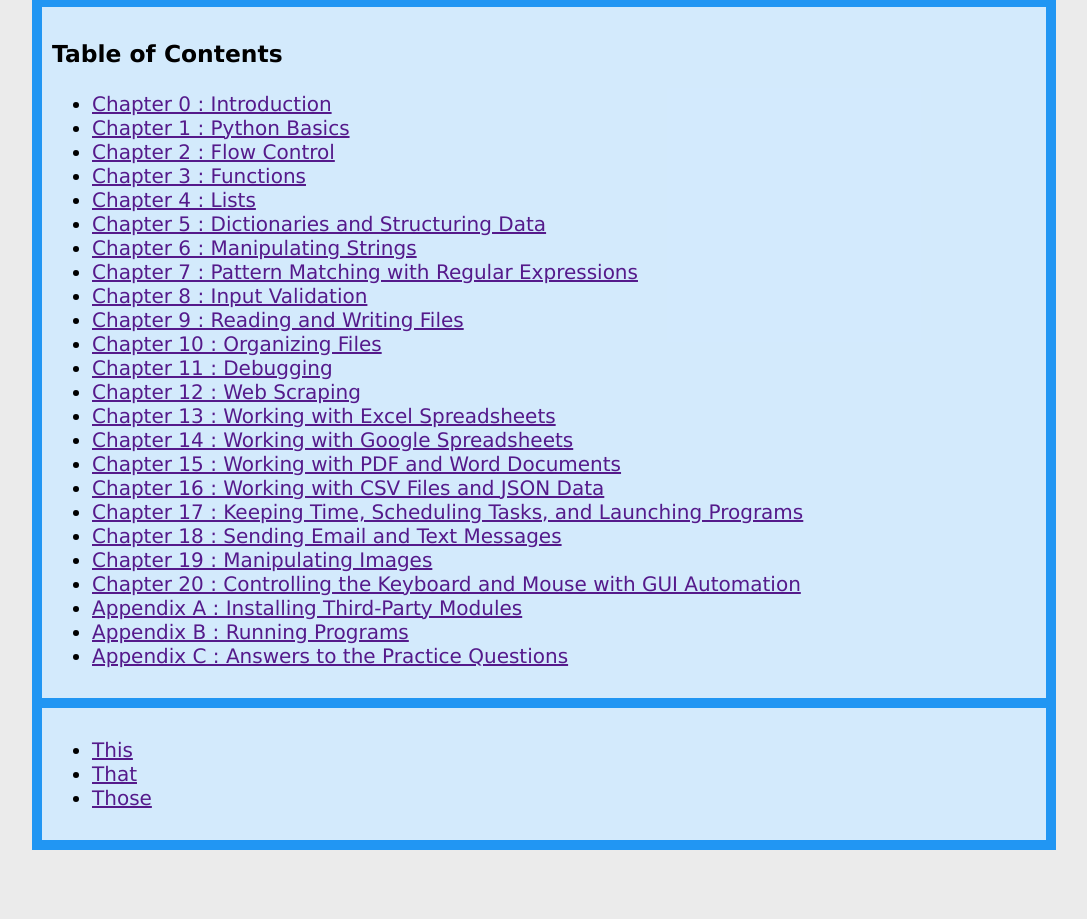
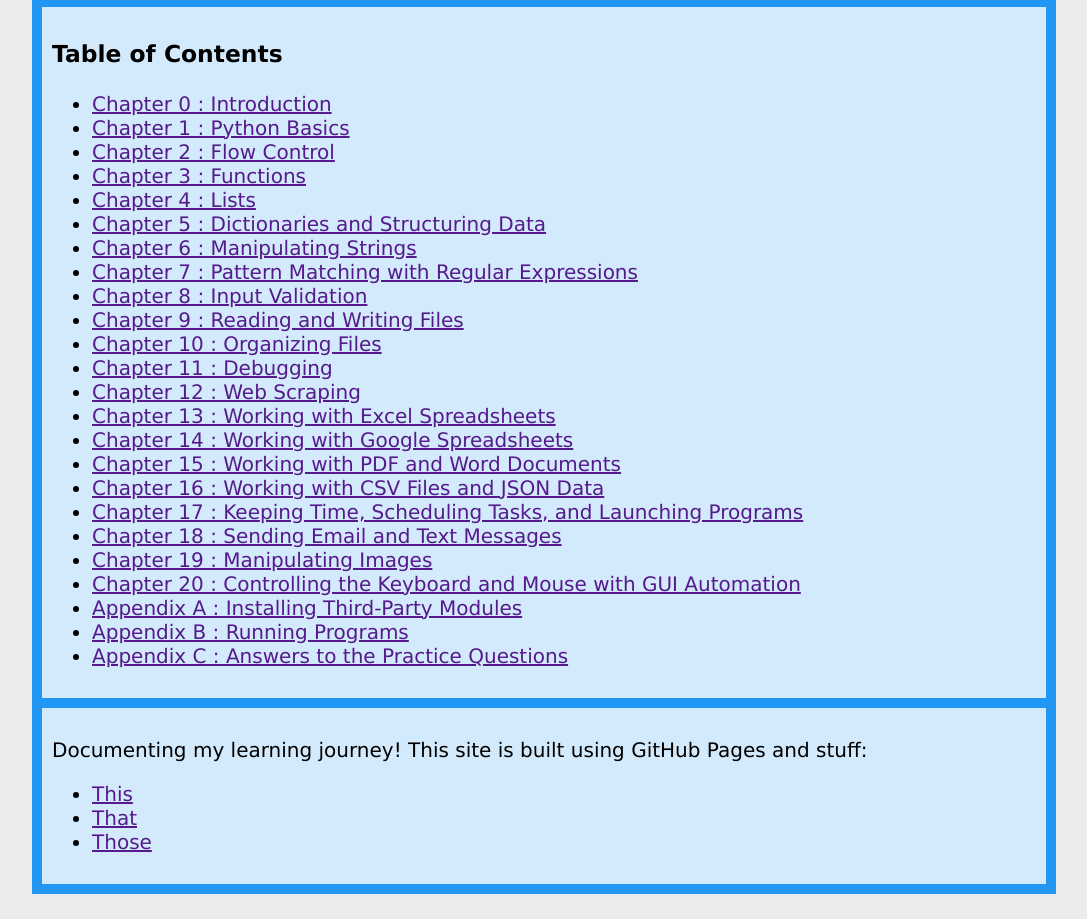
Before and after one commit to TeddyCatTX/atbswp, a plain HTML site: page index.html in a window 1280 px wide. Shown: the part 167-1086 px from the top of the page, without its empty margins (96-1183 px from the left). Before the commit the page ends 1042 px from the top, so only its background shows below. Drawn offline with Linux system fonts and the light colour scheme.

Commit message:
Add files via upload

```diff
--- a/index.html
+++ b/index.html
@@ -42,6 +42,7 @@
             </ul>
         </div>
         <div class="item3">
+            <p>Documenting my learning journey! This site is built using GitHub Pages and stuff:</p>
             <ul>
                 <li><a href="" target="_blank">This</a></li>
                 <li><a href="" target="_blank">That</a></li>
```
